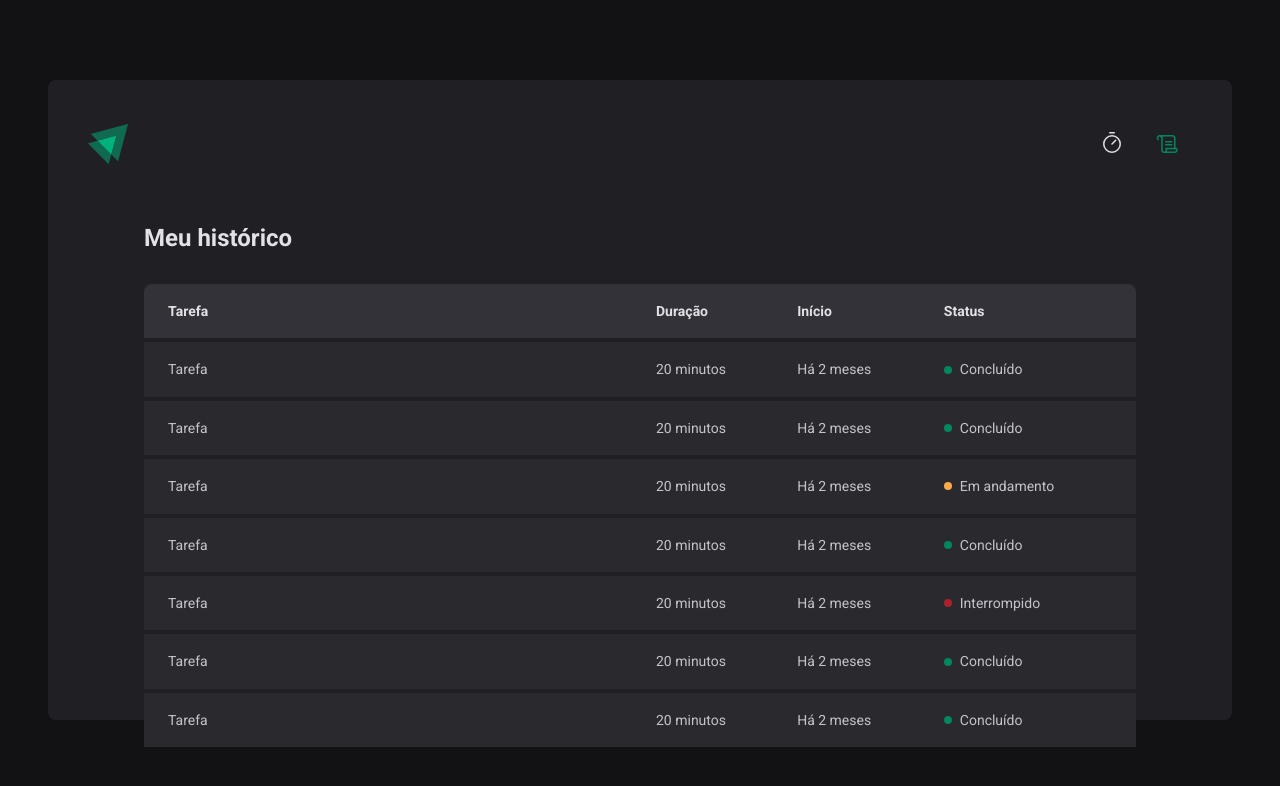
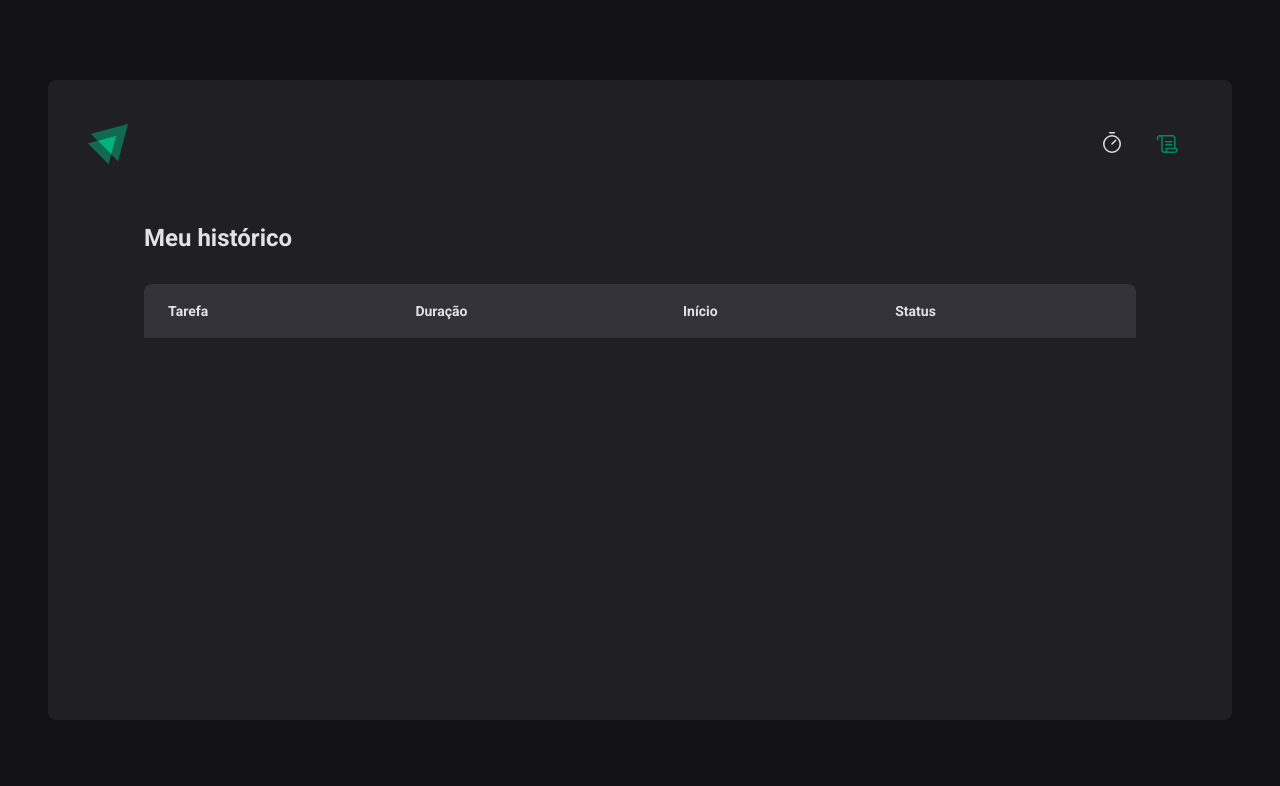
Before and after one commit to FranciscoMaik/pomodoro, a React (Vite) app: page /history in a window 1280 px wide. Shown: the top 786 px of the page. Built offline with nearby package versions, Linux system fonts and the light colour scheme.

Commit message:
feat: using data to cycles

```diff
--- a/src/pages/History/index.tsx
+++ b/src/pages/History/index.tsx
@@ -23,62 +23,26 @@
           </thead>
 
           <tbody>
-            <tr>
-              <td>Tarefa</td>
-              <td>20 minutos</td>
-              <td>Há 2 meses</td>
-              <td>
-                <Status statusColor="green">Concluído</Status>
-              </td>
-            </tr>
-            <tr>
-              <td>Tarefa</td>
-              <td>20 minutos</td>
-              <td>Há 2 meses</td>
-              <td>
-                <Status statusColor="green">Concluído</Status>
-              </td>
-            </tr>
-            <tr>
-              <td>Tarefa</td>
-              <td>20 minutos</td>
-              <td>Há 2 meses</td>
-              <td>
-                <Status statusColor="yellow">Em andamento</Status>
-              </td>
-            </tr>
-            <tr>
-              <td>Tarefa</td>
-              <td>20 minutos</td>
-              <td>Há 2 meses</td>
-              <td>
-                <Status statusColor="green">Concluído</Status>
-              </td>
-            </tr>
-            <tr>
-              <td>Tarefa</td>
-              <td>20 minutos</td>
-              <td>Há 2 meses</td>
-              <td>
-                <Status statusColor="red">Interrompido</Status>
-              </td>
-            </tr>
-            <tr>
-              <td>Tarefa</td>
-              <td>20 minutos</td>
-              <td>Há 2 meses</td>
-              <td>
-                <Status statusColor="green">Concluído</Status>
-              </td>
-            </tr>
-            <tr>
-              <td>Tarefa</td>
-              <td>20 minutos</td>
-              <td>Há 2 meses</td>
-              <td>
-                <Status statusColor="green">Concluído</Status>
-              </td>
-            </tr>
+            {cycles.map((cycle) => (
+              <tr key={cycle.id}>
+                <td>{cycle.task}</td>
+                <td>{cycle.minutesAmount} minutos</td>
+                <td>{cycle.startDate.toISOString()}</td>
+                <td>
+                  {cycle.finishedDate && (
+                    <Status statusColor="green">Concluído</Status>
+                  )}
+
+                  {cycle.interruptedDate && (
+                    <Status statusColor="red">Interrompido</Status>
+                  )}
+
+                  {!cycle.finishedDate && !cycle.interruptedDate && (
+                    <Status statusColor="yellow">Em andamento</Status>
+                  )}
+                </td>
+              </tr>
+            ))}
           </tbody>
         </table>
       </HistoryList>
```
